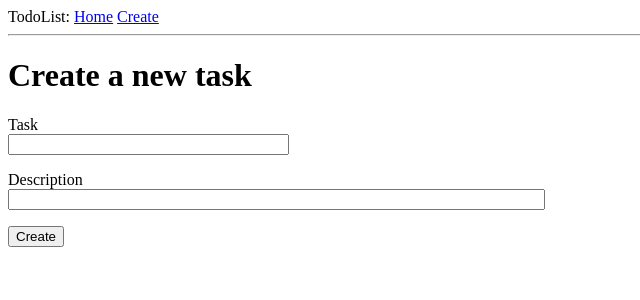
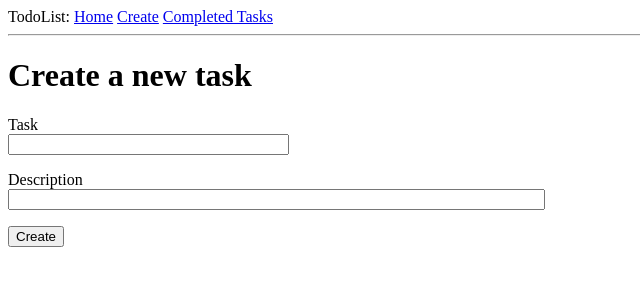
Before and after one commit to andres19r/todolist-flask, a Flask app: page /create in a window 1280 px wide. Shown: the top 300 px of the page, without its empty margins (0-640 px from the left). Run offline with Flask 2, Linux system fonts and the light colour scheme.

Commit message:
show tasks ordered by created or completed datetime

```diff
--- a/app/routes.py
+++ b/app/routes.py
@@ -6,7 +6,8 @@ from app.models import Task
 
 @app.route('/')
 def index():
-    tasks = Task.query.all()
+    tasks = Task.query.filter_by(status=False) \
+            .order_by(Task.created.desc()).all()
     form = EmptyForm()
     return render_template('index.html', tasks=tasks, form=form)
 
@@ -35,3 +36,9 @@ def complete(task):
         return redirect(url_for('index'))
     else:
         return redirect(url_for('index'))
+
+@app.route('/completed_tasks')
+def completed_tasks():
+    tasks = Task.query.filter_by(status=True) \
+            .order_by(Task.completed.desc()).all()
+    return render_template('index.html', tasks=tasks)
--- a/app/templates/base.html
+++ b/app/templates/base.html
@@ -10,6 +10,7 @@
     <div>TodoList:
       <a href="{{ url_for('index') }}">Home</a>
       <a href="{{ url_for('create') }}">Create</a>
+      <a href="{{ url_for('completed_tasks') }}">Completed Tasks</a>
     </div>
     <hr>
     {% with messages = get_flashed_messages() %}
```
